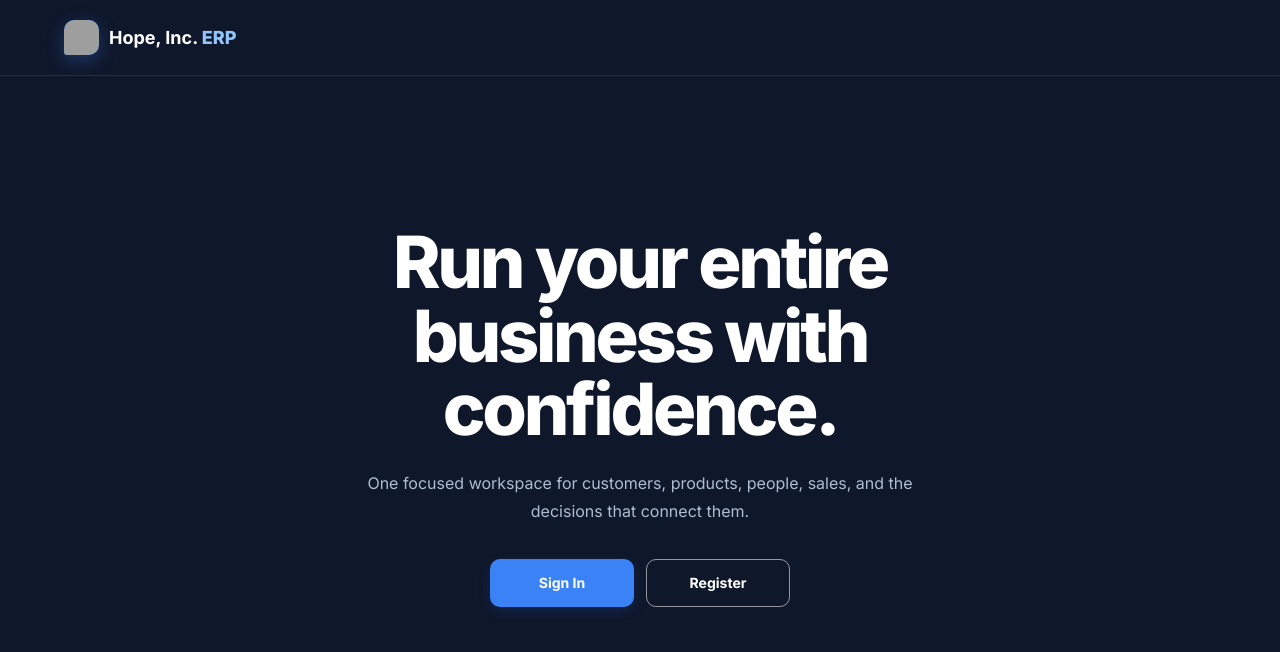
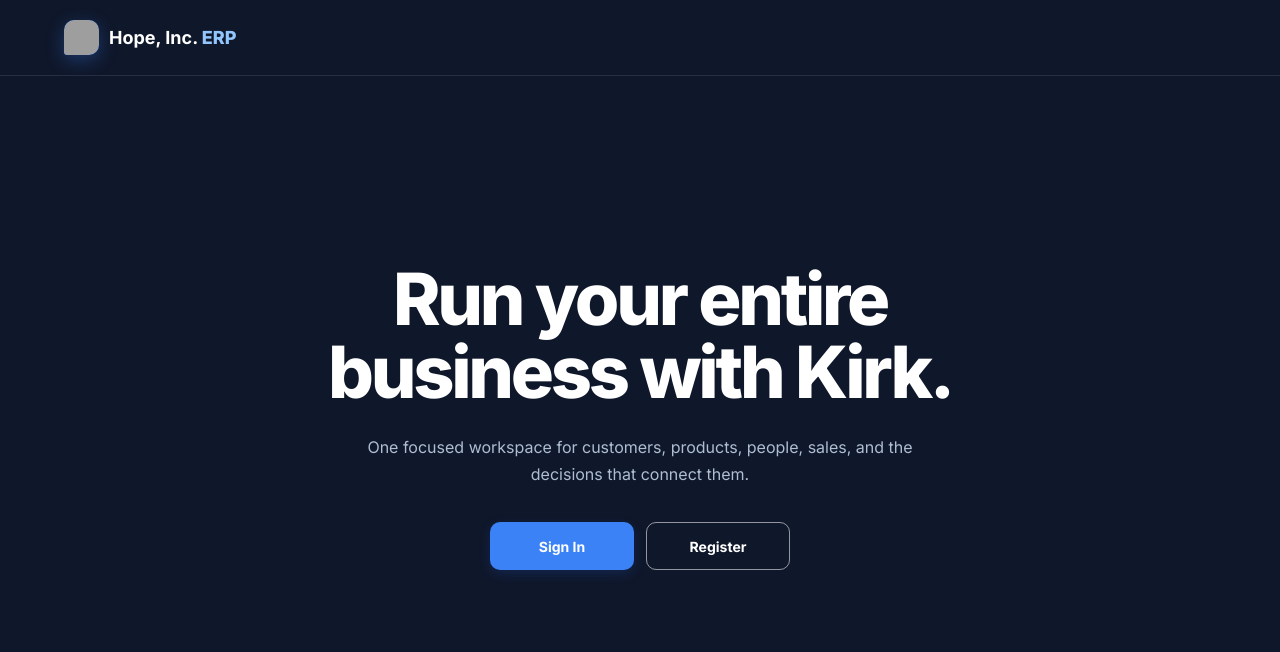
Before and after one commit to Pampanga-West/baikolano-website, a React (Vite) app in the folder frontend/: page / in a window 1280 px wide. Shown: the top 652 px of the page. Built offline with nearby package versions, Linux system fonts and the light colour scheme; no server answers; grey boxes are pictures that could not be loaded; the HTML template or start-up script is replaced by a standard one.

Commit message:
feat(ui): update landing hero tagline to 'Run your entire business with Kirk.'

```diff
--- a/frontend/src/pages/LandingPage.tsx
+++ b/frontend/src/pages/LandingPage.tsx
@@ -15,7 +15,7 @@ export default function LandingPage({
       <section className="simple-hero">
         <div className="simple-hero-copy">
           <div className="display">
-            Run your entire business with confidence.
+            Run your entire business with Kirk.
           </div>
           <p>
             One focused workspace for customers, products, people, sales, and
```
